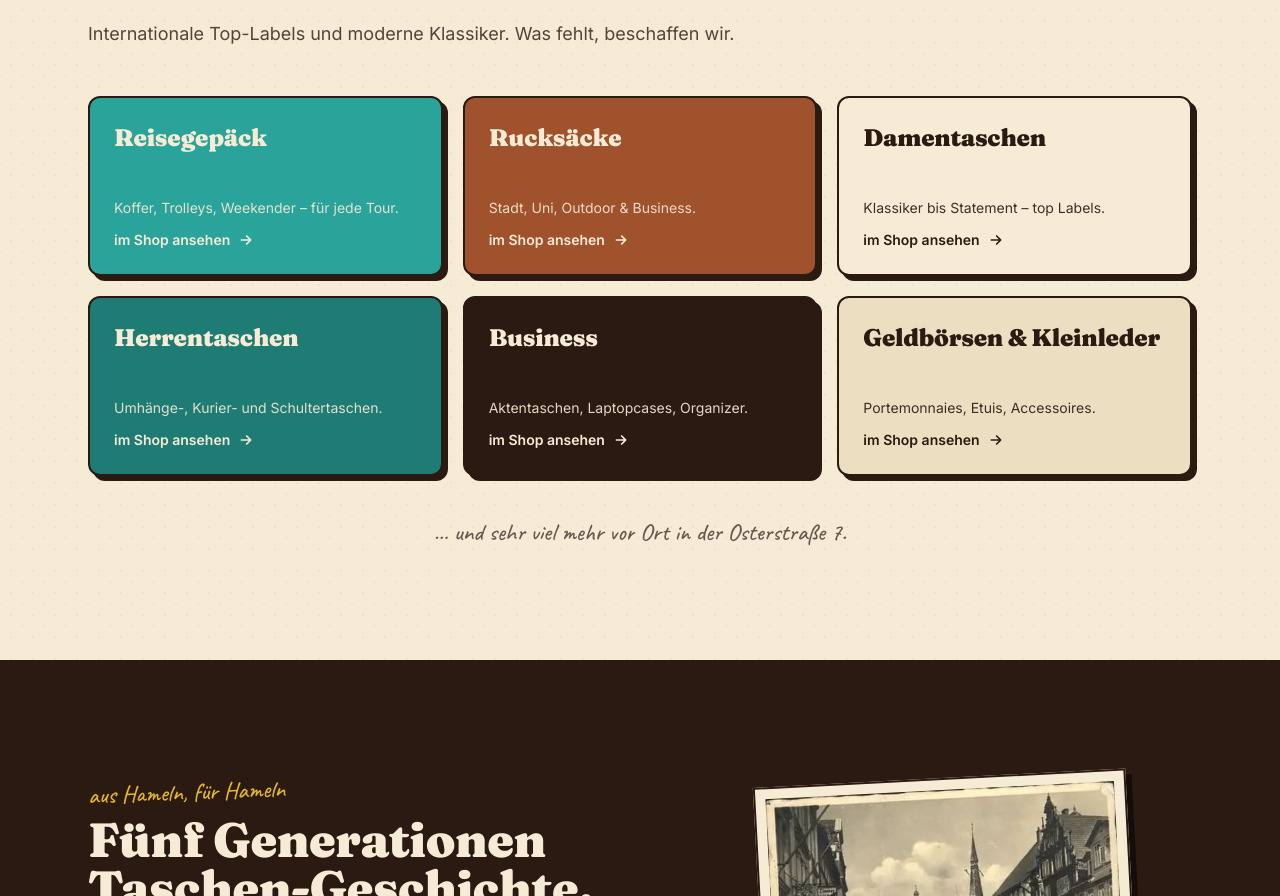
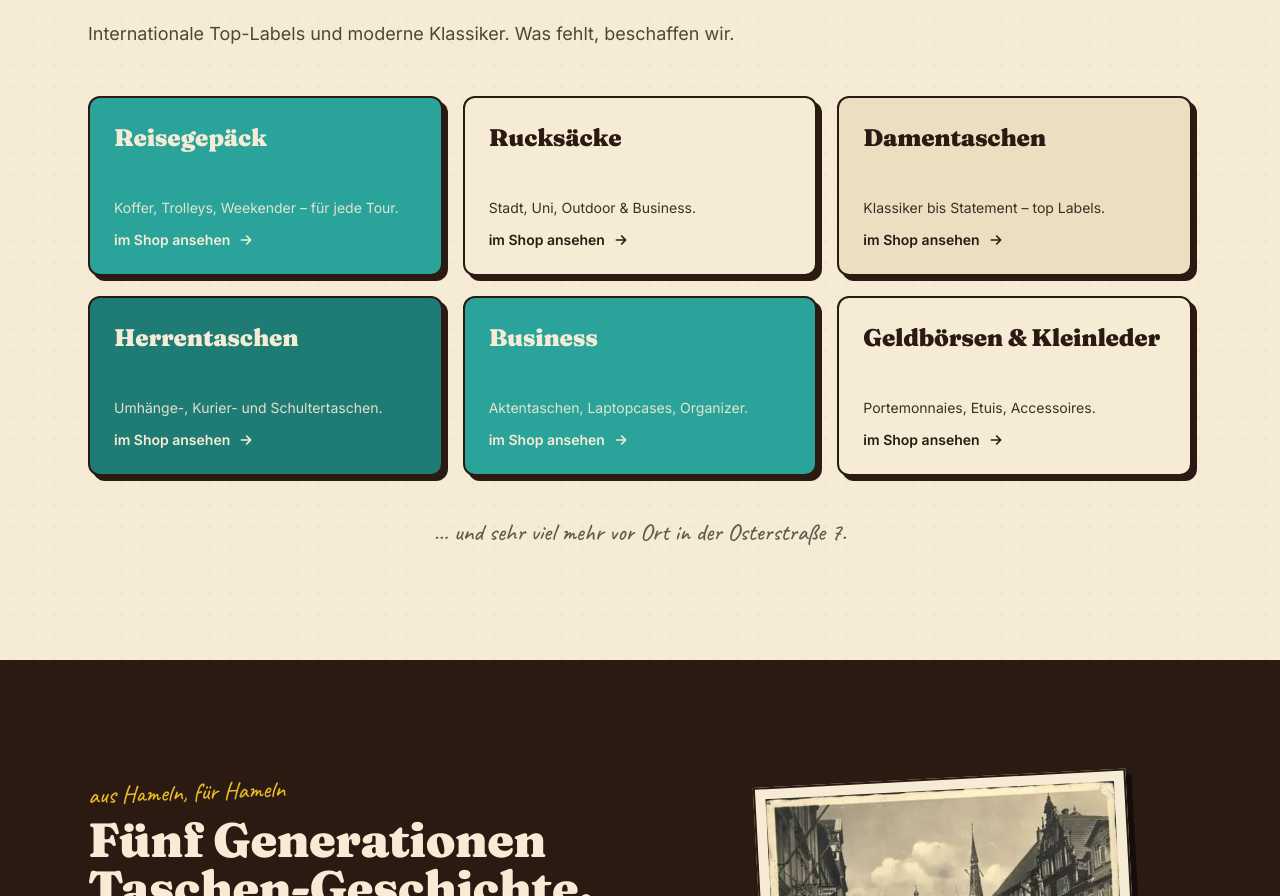
Before and after one commit to StromFLIX/monckemeyer, a Vue app in the folder app/: page / in a window 1280 px wide. Shown: the part 1090-1986 px from the top of the page. Built offline with nearby package versions, Linux system fonts and the light colour scheme.

Commit message:
fix farben

```diff
--- a/app/src/components/Sortiment.vue
+++ b/app/src/components/Sortiment.vue
@@ -3,11 +3,11 @@ import { ref, computed } from 'vue'
 const shopUrl = 'https://moenckemeyer.bagmondo.de/products'
 const items = [
   { key: 'reise',    title: 'Reisegepäck',  desc: 'Koffer, Trolleys, Weekender – für jede Tour.', color: 'bg-teal',        text: 'text-plaster' },
-  { key: 'rucks',    title: 'Rucksäcke',    desc: 'Stadt, Uni, Outdoor & Business.',              color: 'bg-cognac',      text: 'text-plaster' },
-  { key: 'damen',    title: 'Damentaschen', desc: 'Klassiker bis Statement – top Labels.',       color: 'bg-plaster',     text: 'text-timber'  },
+  { key: 'rucks',    title: 'Rucksäcke',    desc: 'Stadt, Uni, Outdoor & Business.',              color: 'bg-plaster',     text: 'text-timber'  },
+  { key: 'damen',    title: 'Damentaschen', desc: 'Klassiker bis Statement – top Labels.',       color: 'bg-plasterDark', text: 'text-timber'  },
   { key: 'herren',   title: 'Herrentaschen',desc: 'Umhänge-, Kurier- und Schultertaschen.',      color: 'bg-tealDark',    text: 'text-plaster' },
-  { key: 'business', title: 'Business',     desc: 'Aktentaschen, Laptopcases, Organizer.',       color: 'bg-timber',      text: 'text-plaster' },
-  { key: 'klein',    title: 'Geldbörsen & Kleinleder', desc: 'Portemonnaies, Etuis, Accessoires.', color: 'bg-plasterDark', text: 'text-timber'  }
+  { key: 'business', title: 'Business',     desc: 'Aktentaschen, Laptopcases, Organizer.',       color: 'bg-teal',        text: 'text-plaster' },
+  { key: 'klein',    title: 'Geldbörsen & Kleinleder', desc: 'Portemonnaies, Etuis, Accessoires.', color: 'bg-plaster',   text: 'text-timber'  }
 ]
 
 const expanded = ref(false)
```
